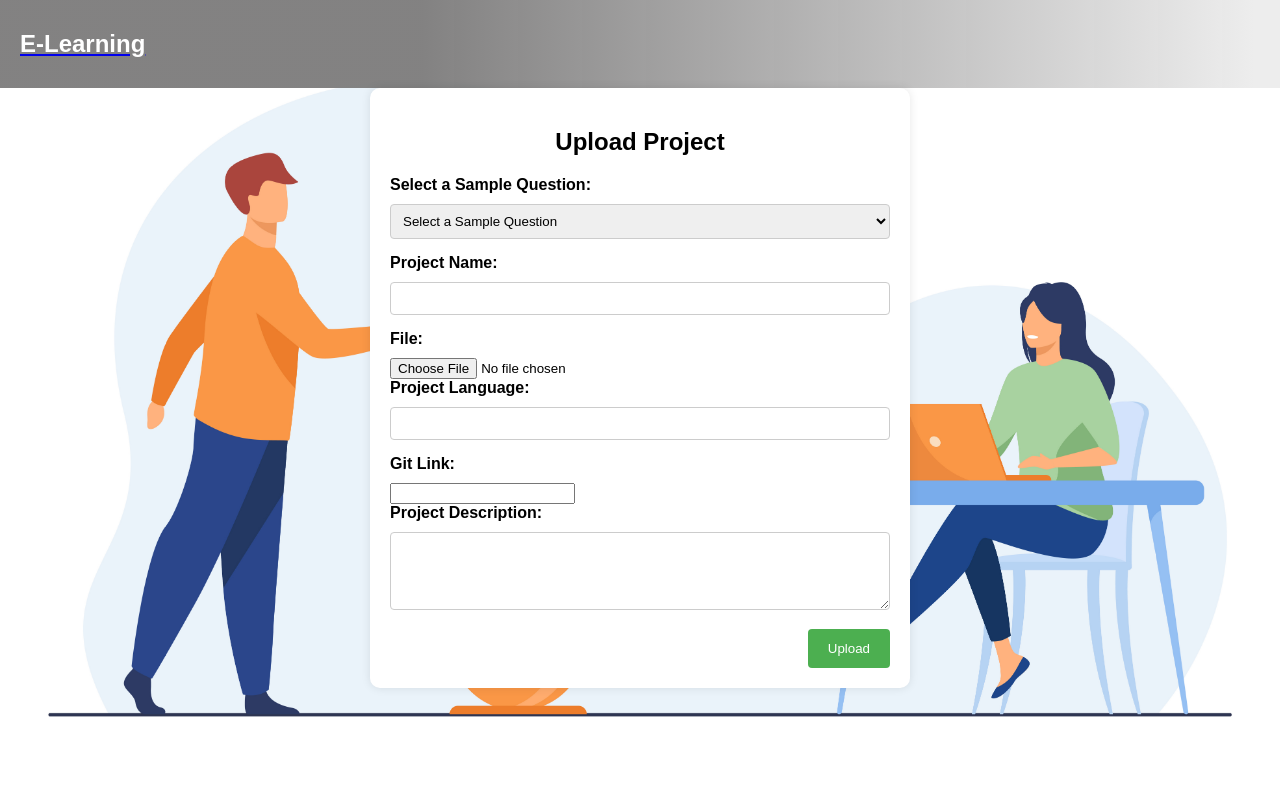
After one commit to Nandukallur/Personalized-E-Learning, a Django app: page /python/upload/ in a window 1280 px wide. The commit adds this page. Run offline with Django 4.2, Linux system fonts and the light colour scheme; a user stored in the database is signed in; some libraries are stand-ins or nearby versions.

Commit message:
project section

```diff
--- a/accounts/admin.py
+++ b/accounts/admin.py
@@ -1,7 +1,8 @@
 from django.contrib import admin
-from .models import CustUser,pdfnotes,Feedback
+from .models import CustUser,pdfnotes,Feedback,UploadedFile
 # Register your models here.
 
 admin.site.register(CustUser)
 admin.site.register(pdfnotes)
 admin.site.register(Feedback)
+admin.site.register(UploadedFile)
--- a/accounts/forms.py
+++ b/accounts/forms.py
@@ -1,7 +1,7 @@
 from django import forms
 from .models import *
 from django.contrib.auth.forms import UserCreationForm
-
+from .models import UploadedFile
 class RegForm(UserCreationForm):
     class Meta:
         model=CustUser
@@ -61,10 +61,6 @@ class StudentFormProfile(forms.ModelForm):
 
 
 
-
-
-
-
 class FeedbackForm(forms.ModelForm):
     class Meta:
         model = Feedback
@@ -74,3 +70,8 @@ class FeedbackForm(forms.ModelForm):
             'email': forms.EmailInput(attrs={'placeholder': 'Enter your email'}),
             'message': forms.Textarea(attrs={'placeholder': 'Enter your feedback'}),
         }
+
+class ProjectUploadForm(forms.ModelForm):
+    class Meta:
+        model = UploadedFile
+        fields = ['file', 'project_name', 'project_language', 'git_link', 'project_description']
--- a/accounts/templates/home.html
+++ b/accounts/templates/home.html
@@ -255,7 +255,7 @@
 
 
 
-                <li><a   href="#" style="text-decoration: none;">Projects</a></li>
+                <li><a   href="{% url 'project_list' %}" style="text-decoration: none;">Projects</a></li>
                 <li><a   href="{% url 'ProgressCard' %}" style="text-decoration: none;">Progress Report</a></li>
                 <li><a   href="#" style="text-decoration: none;">certificate</a></li>
                 <li><a   href="{% url 'feedback' %}" style="text-decoration: none;">Feedback</a></li>
--- a/accounts/urls.py
+++ b/accounts/urls.py
@@ -29,6 +29,7 @@ urlpatterns =[
     path('feedies/',feedback, name='feedback'),
     path('submitfeedback/',submit_feedback.as_view(), name='feedbacks'),
     path('feed/',Feedbacks.as_view(),name="feed"),
-    path('contactus/',Contact,name="contact")
+    path('contactus/',Contact,name="contact"),
+    path('project_list/', project_list, name='project_list'),
 
 ]
--- a/accounts/views.py
+++ b/accounts/views.py
@@ -21,9 +21,10 @@ from django.core.mail import send_mail, EmailMessage
 from PIL import Image, ImageDraw, ImageFont
 from io import BytesIO
 from django.contrib import messages
-
+from django.shortcuts import get_object_or_404
+from django.http import HttpResponse
 from django.http import JsonResponse
-from .forms import FeedbackForm
+from .forms import FeedbackForm, ProjectUploadForm
 
 
 # Create your views here.
@@ -163,10 +164,15 @@ def send_certificate_email(request):
     email.send()
     return HttpResponse('Email sent successfully.')
 
+
 def htmlcertificate(request):
     return render(request, 'htmlcertificate.html')
+
+
 def pythoncertificate(request):
     return render(request, 'pythoncertificate.html')
+
+
 def phpcertificate(request):
     return render(request, 'phpcertificate.html')
 
@@ -236,11 +242,11 @@ def send_certificate_email(request):
 
     # Attach the certificate to the email
     email = EmailMessage(
-                'Your Certificate',
-                'Congratulations! You have successfully generated your certificate.',
-                'shibilmsk1@gmail.com',  # Replace with your email address
-                [user.email],  # Send to the authenticated user's email address
-            )
+        'Your Certificate',
+        'Congratulations! You have successfully generated your certificate.',
+        'shibilmsk1@gmail.com',  # Replace with your email address
+        [user.email],  # Send to the authenticated user's email address
+    )
     # Attach the certificate to the email
     email.attach('certificate.png', img_byte_array.getvalue(), 'image/png')
     # Add a success message
@@ -250,6 +256,8 @@ def send_certificate_email(request):
 
     # Return a response indicating the certificate has been sent
     return HttpResponse('Certificate sent to your email.')
+
+
 @login_required
 def download_certificate(request):
     # Your existing code for generating the certificate
@@ -257,7 +265,6 @@ def download_certificate(request):
 
     # Load the existing certificate PNG template
     template_path = 'C:/Users/HP/PycharmProjects/Personalized E-Learning4/Personalized E-Learning/E_Learning/accounts/static/images/htmlcertificate.png'  # Replace with the path to your font file
-
 
     # Create a response object to store the PNG
     response = HttpResponse(content_type='image/png')
@@ -284,7 +291,9 @@ def download_certificate(request):
     # Add a success message
 
     return response
-#for python section
+
+
+# for python section
 @login_required
 def generate_pythoncertificate(request):
     # Your existing code for generating the certificate
@@ -350,11 +359,11 @@ def send_pythoncertificate_email(request):
 
     # Attach the certificate to the email
     email = EmailMessage(
-                'Your Certificate',
-                'Congratulations! You have successfully generated your certificate.',
-                'shibilmsk1@gmail.com',  # Replace with your email address
-                [user.email],  # Send to the authenticated user's email address
-            )
+        'Your Certificate',
+        'Congratulations! You have successfully generated your certificate.',
+        'shibilmsk1@gmail.com',  # Replace with your email address
+        [user.email],  # Send to the authenticated user's email address
+    )
     # Attach the certificate to the email
     email.attach('certificate.png', img_byte_array.getvalue(), 'image/png')
     # Add a success message
@@ -364,6 +373,8 @@ def send_pythoncertificate_email(request):
 
     # Return a response indicating the certificate has been sent
     return HttpResponse('Certificate sent to your email.')
+
+
 @login_required
 def download_pythoncertificate(request):
     # Your existing code for generating the certificate
@@ -371,7 +382,6 @@ def download_pythoncertificate(request):
 
     # Load the existing certificate PNG template
     template_path = 'C:/Users/HP/PycharmProjects/Personalized E-Learning4/Personalized E-Learning/E_Learning/accounts/static/images/pythoncertificate.png'  # Replace with the path to your font file
-
 
     # Create a response object to store the PNG
     response = HttpResponse(content_type='image/png')
@@ -399,7 +409,8 @@ def download_pythoncertificate(request):
 
     return response
 
-#for php section
+
+# for php section
 @login_required
 def generate_phpcertificate(request):
     # Your existing code for generating the certificate
@@ -465,11 +476,11 @@ def send_phpcertificate_email(request):
 
     # Attach the certificate to the email
     email = EmailMessage(
-                'Your Certificate',
-                'Congratulations! You have successfully generated your certificate.',
-                'shibilmsk1@gmail.com',  # Replace with your email address
-                [user.email],  # Send to the authenticated user's email address
-            )
+        'Your Certificate',
+        'Congratulations! You have successfully generated your certificate.',
+        'shibilmsk1@gmail.com',  # Replace with your email address
+        [user.email],  # Send to the authenticated user's email address
+    )
     # Attach the certificate to the email
     email.attach('certificate.png', img_byte_array.getvalue(), 'image/png')
     # Add a success message
@@ -479,6 +490,8 @@ def send_phpcertificate_email(request):
 
     # Return a response indicating the certificate has been sent
     return HttpResponse('Certificate sent to your email.')
+
+
 @login_required
 def download_phpcertificate(request):
     # Your existing code for generating the certificate
@@ -486,7 +499,6 @@ def download_phpcertificate(request):
 
     # Load the existing certificate PNG template
     template_path = 'C:/Users/HP/PycharmProjects/Personalized E-Learning4/Personalized E-Learning/E_Learning/accounts/static/images/phpcertificate.png'  # Replace with the path to your font file
-
 
     # Create a response object to store the PNG
     response = HttpResponse(content_type='image/png')
@@ -515,20 +527,20 @@ def download_phpcertificate(request):
     return response
 
 
-
 # views.py
 def feedback(request):
     feedback_data = Feedback.objects.all()
     return render(request, 'thankyou.html', {'feedback_data': feedback_data})
 
+
 # views.py
 
 
 class submit_feedback(CreateView):
-    template_name="feedback.html"
-    model=Feedback
-    form_class=FeedbackForm
-    success_url=reverse_lazy("feedback")
+    template_name = "feedback.html"
+    model = Feedback
+    form_class = FeedbackForm
+    success_url = reverse_lazy("feedback")
 
 
 # def submit_feedback(request):
@@ -545,8 +557,37 @@ class submit_feedback(CreateView):
 
 
 class Feedbacks(TemplateView):
-    template_name="feedback.html"
+    template_name = "feedback.html"
 
 
 def Contact(request):
     return render(request, "contactus.html")
+
+
+@login_required
+def upload_project(request):
+    if request.method == 'POST':
+        form = ProjectUploadForm(request.POST, request.FILES)
+        if form.is_valid():
+            # Associate the uploaded project with the authenticated user
+            project = form.save(commit=False)  # Don't save to database yet
+            project.student = request.user  # Associate with the authenticated user
+            project.save()  # Now save to database
+            return redirect('project_list')  # Redirect to file list page after successful upload
+    else:
+        form = ProjectUploadForm()  # Create a new form instance if not a POST request
+    return render(request, 'upload_project.html', {'form': form})  # Render the form template
+
+
+def project_list(request):
+    projects = UploadedFile.objects.all()
+
+    return render(request, 'project_list.html', {'projects': projects})
+
+def download_project(request, project_id):
+    project = get_object_or_404(UploadedFile, pk=project_id)
+    file_path = project.file.path
+    with open(file_path, 'rb') as f:
+        response = HttpResponse(f.read(), content_type="application/force-download")
+        response['Content-Disposition'] = 'attachment; filename=%s' % project.file.name.split('/')[-1]
+        return response
--- a/exam/templates/pythonintro.html
+++ b/exam/templates/pythonintro.html
@@ -288,7 +288,7 @@
             <div class="p-2"><a href="{% url 'inter' %}">Intermediate</a></div>
             <div class="p-2"><a href="{% url 'adv' %}">Advanced</a></div>
             <div class="p-2"><a href="#">Coding</a></div>
-            <div class="p-2"><a href="#">Project</a></div>
+            <div class="p-2"><a href="{% url 'upload_project' %}">Project</a></div>
           </div>
 
     </div>
--- /dev/null
+++ b/exam/templates/upload_project.html
@@ -0,0 +1,160 @@
+<!DOCTYPE html>
+{% load static %}
+<html lang="en">
+<head>
+    <meta charset="UTF-8">
+    <meta name="viewport" content="width=device-width, initial-scale=1.0">
+    <title>Project Upload</title>
+    <link href="https://cdnjs.cloudflare.com/ajax/libs/font-awesome/5.15.4/css/all.min.css" rel="stylesheet">
+    <style>
+        body {
+            font-family: Arial, sans-serif;
+            margin: 0;
+            padding: 0;
+        }
+
+        .bg-img {
+            position: fixed;
+            top: 0;
+            left: 0;
+            width: 100%;
+            height: 100%;
+            z-index: -1;
+        }
+
+        .bg-img img {
+            width: 100%;
+            height: 100%;
+            object-fit: cover;
+        }
+
+        .navbar {
+            background: rgb(124,123,123);
+            background: linear-gradient(90deg, rgba(124,123,123,0.9501050420168067) 33%, rgba(237,237,237,1) 98%);
+            color: white;
+            overflow: hidden;
+            padding: 20px ; /* Adjust navbar padding */
+            line-height: 2; /* Adjust navbar height */
+        }
+
+        .navbar h2 {
+            margin: 0;
+            color: white; /* Change text color to white */
+            transition: color 0.3s; /* Smooth transition effect */
+        }
+
+        .navbar h2:hover {
+            color: red; /* Change hover color to red */
+        }
+
+        .navbar .hamburger {
+            float: right;
+        }
+
+        .navbar .hamburger a {
+            color: white;
+            margin-left: 10px;
+        }
+
+        .hamburger a:hover {
+            color: lightgray;
+        }
+
+        .container {
+            display: flex;
+            flex-direction: column;
+            align-items: center;
+            justify-content: center;
+            height: 70vh;
+            background-color: white;
+            padding: 20px;
+            border-radius: 10px; /* Added border-radius */
+            box-shadow: 0 0 10px rgba(0, 0, 0, 0.1);
+            max-width: 500px; /* Added maximum width */
+            margin: 0 auto; /* Center the container horizontally */
+        }
+
+        label {
+            display: block;
+            margin-bottom: 10px;
+            font-weight: bold;
+        }
+
+        input[type="text"],
+        select,
+        textarea {
+            width: 100%;
+            padding: 8px;
+            margin-bottom: 15px;
+            border: 1px solid #ccc;
+            border-radius: 4px;
+            box-sizing: border-box;
+        }
+
+        textarea {
+            resize: vertical;
+        }
+
+        button {
+            background-color: #4CAF50;
+            color: white;
+            padding: 12px 20px;
+            border: none;
+            border-radius: 4px;
+            cursor: pointer;
+            float: right;
+        }
+
+        button:hover {
+            background-color: #45a049;
+        }
+    </style>
+</head>
+<body>
+<section id="one">
+    <nav class="navbar">
+       <div class="nav-logo">
+             <a href="{% url 'h' %}"><h2>E-Learning</h2></a>
+        </div>
+    </nav>
+</section>
+<div class="bg-img">
+    <img src="{% static 'images/project.jpg' %}" alt="no image">
+</div>
+<div class="container">
+    <h2>Upload Project</h2>
+    <form method="post" enctype="multipart/form-data">
+        {% csrf_token %}
+        <!-- Display sample questions -->
+        <label for="sample_question">Select a Sample Question:</label>
+        <select id="sample_question" name="sample_question">
+            <option value="" selected disabled>Select a Sample Question</option>
+            <option value="Question 1">Question 1: Write a program to calculate factorial of a number.</option>
+            <option value="Question 2">Question 2: Implement a function to reverse a string.</option>
+            <option value="Question 3">Question 3: Create a script to generate Fibonacci series.</option>
+            <option value="Question 4">Question 4: Develop a program to sort a list of integers.</option>
+            <option value="Question 5">Question 5: Write a function to check if a given string is a palindrome.</option>
+        </select>
+
+        <label for="id_project_name">Project Name:</label>
+        {{ form.project_name }}
+
+        <label for="id_file">File:</label>
+        {{ form.file }}
+
+        <label for="id_project_language">Project Language:</label>
+        {{ form.project_language }}
+
+        <label for="id_git_link">Git Link:</label>
+        {{ form.git_link }}
+
+        <label for="id_project_description">Project Description:</label>
+        <textarea id="id_project_description" name="project_description" rows="4" cols="50"></textarea>
+
+        <button type="submit">Upload</button>
+    </form>
+</div>
+
+<script src="https://kit.fontawesome.com/a076d05399.js"></script>
+</body>
+</html>
--- a/exam/urls.py
+++ b/exam/urls.py
@@ -1,5 +1,6 @@
 from django.urls import path
 from .views import *
+from accounts.views import upload_project, project_list,download_project
 from django.conf import settings
 from django.conf.urls.static import static
 
@@ -13,4 +14,9 @@ urlpatterns = [
     path('intermediate_learning/',intermediate_text_material,name='i_learn'),
     path('advanced_learning/',advanced_text_material,name='a_learn'),
     path('pythonintro/',pythonintro,name='pythonintro'),
+    path('upload/', upload_project, name='upload_project'),
+    path('project_list/', project_list, name='project_list'),
+    path('download/<int:project_id>/', download_project, name='download_project'),
 ] + static(settings.MEDIA_URL, document_root=settings.MEDIA_ROOT)
+if settings.DEBUG:
+    urlpatterns += static(settings.MEDIA_URL, document_root=settings.MEDIA_ROOT)
```
Also changed, not shown: accounts/models.py (+18 -8 lines), exam/templates/project_list.html (added, +110 -0 lines), accounts/migrations/0009_uploadedfile.py (added), accounts/static/images/project.jpg (added), db.sqlite3, exam2/views.py (line endings or trailing spaces), 5 other files.
